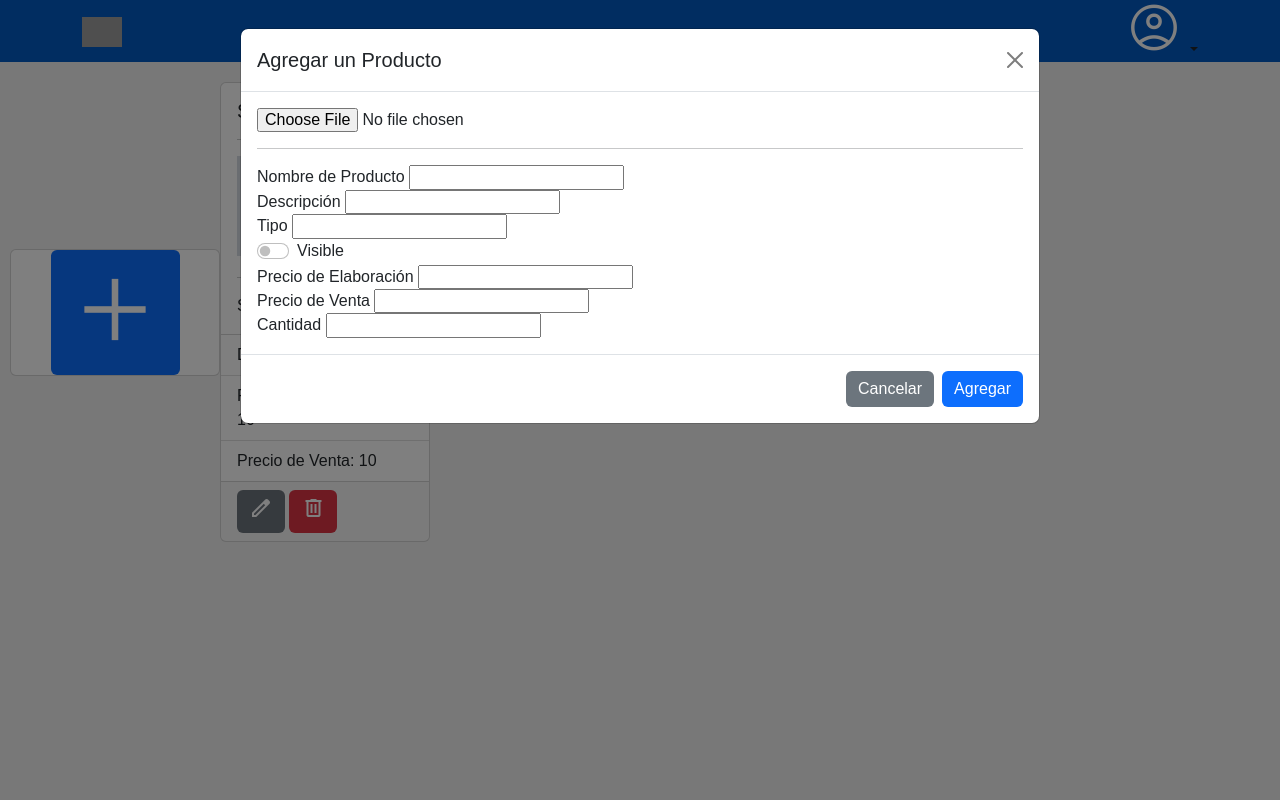
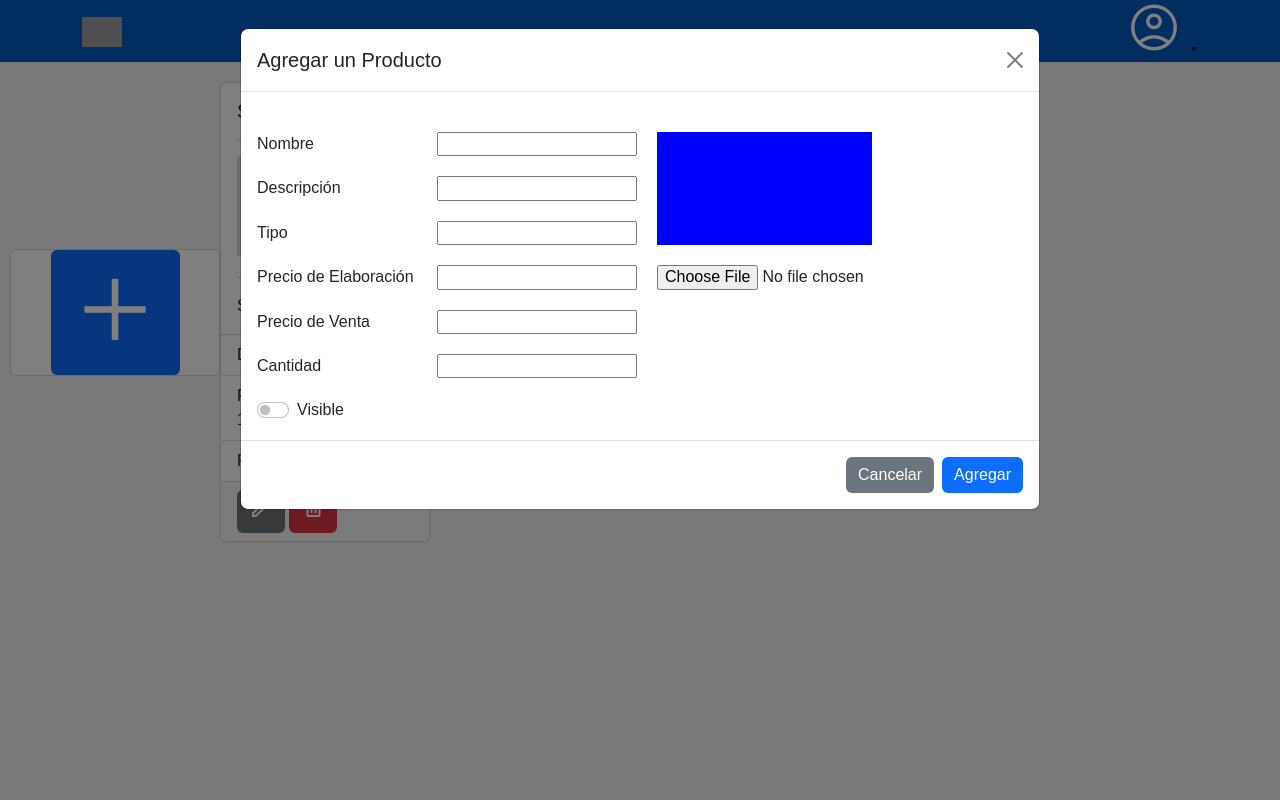
Before and after one commit to SantiagoMera2000/Sistema-de-Gestion-Proyecto, a PHP site: page /productos.php in a window 1280 px wide, after a click on "add". Run offline with PHP 8.4, Linux system fonts and the light colour scheme; the visitor is signed in with stand-in values (Sample User, id 1); tables that the repository leaves empty hold one stand-in row (values such as "Sample post"); grey boxes marked "Sample" are stand-in pictures; data that the repository does not hold is empty; grey boxes are pictures that could not be loaded.

Commit message:
Incorporacion de CSS grid en el formulario

```diff
--- a/css/productos.css
+++ b/css/productos.css
@@ -33,7 +33,78 @@
 .agregar {
     align-self: center;
 }
-.col {
-    /* margin-left: 1px; */
-    /* margin-right: 1px; */
+.formulario {
+    display: grid;
+    grid-template-columns: 160px 200px 215px;
+    grid-gap: 20px;
 }
+.imagen {
+    grid-column: 3/4;
+    grid-row: 4/5;
+}
+.vistaprevia {
+    grid-row: 1/4;
+    grid-column: 3/4;
+    background-color: blue;
+    width: 100;
+    height: auto;
+}
+@supports(object-fit: cover) {
+    .vistaprevia {
+        height: 100%;
+        object-fit: cover;
+        object-position: center center;
+    }
+}
+.lblnombre {
+    grid-column: 1/2;
+    grid-row: 1/2;
+}
+.inpnombre {
+    grid-column: 2/3;
+    grid-row: 1/2;
+}
+.lbldesc {
+    grid-column: 1/2;
+    grid-row: 2/3;
+}
+.inpdesc {
+    grid-column: 2/3;
+    grid-row: 2/3;
+}
+.lbltipo {
+    grid-column: 1/2;
+    grid-row: 3/4;
+}
+.inptipo {
+    grid-column: 2/3;
+    grid-row: 3/4;
+}
+.estado {
+    grid-column: 1/2;
+    grid-row: 7/8;
+}
+.lblelab {
+    grid-column: 1/2;
+    grid-row: 4/5;
+}
+.inpelab {
+    grid-column: 3/2;
+    grid-row: 4/5;
+}
+.lblventa {
+    grid-column: 1/2;
+    grid-row: 5/6;
+}
+.inpventa {
+    grid-column: 2/3;
+    grid-row: 5/6;
+}
+.lblcant {
+    grid-column: 1/2;
+    grid-row: 6/7;
+}
+.inpcant {
+    grid-column: 2/3;
+    grid-row: 6/7;
+}
--- a/js/funciones.js
+++ b/js/funciones.js
@@ -3,7 +3,7 @@ function filepreview(input) {
     if(input.files && input.files[0]){
         var reader = new FileReader();
         reader.onload = function(e){
-            $('#imagepreview').html("<img src='"+e.target.result+"' style='max-width: 200px;'/>");
+            $('#imagepreview').html("<img src='"+e.target.result+"' style='object-fit: cover;'/>");
         }
 
         reader.readAsDataURL(input.files[0]);
--- a/productos.php
+++ b/productos.php
@@ -22,42 +22,36 @@ if(!isset($usuario)){
       </div>
       <!-- Cuerpo de la Ventana -->
       <div class="modal-body">
+        <br>
         <!-- Formulario para cargar los datos en la BD -->
-        <form enctype="multipart/form-data" action="cargar.php" method="POST">
+        <form class="formulario" enctype="multipart/form-data" action="cargar.php" method="POST">
           <!-- Imagen del Producto -->
-          <input name="imagen" type="file" id="imagen"/>
-          <div id="imagepreview">
+          <input class="imagen" name="imagen" type="file" id="imagen"/>
+          <div class="vistaprevia" id="imagepreview">
           </div>
-          <hr>
           <!-- Nombre del Producto -->
-          <label for="nombre">Nombre de Producto </label>
-          <input type="text" id="nombre" name="nombre">
-          <br>
+          <label class="lblnombre" for="nombre">Nombre </label>
+          <input class="inpnombre" type="text" id="nombre" name="nombre">
           <!-- Descripción del producto -->
-          <label for="descr">Descripción </label>
-          <input type="text" id="descr" name="descr">
-          <br>
+          <label class="lbldesc" for="descr">Descripción </label>
+          <input class="impdesc" type="text" id="descr" name="descr">
           <!-- Tipo del Producto (Comida,Bebida,etc) -->
-          <label for="tipo">Tipo </label>
-          <input type="text" id="tipo" name="tipo">
-          <br>
+          <label class="lbltipo" for="tipo">Tipo </label>
+          <input class="inptipo" type="text" id="tipo" name="tipo">
           <!-- Estado del Producto (Visible) -->
-          <div class="form-check form-switch">
+          <div class="form-check form-switch estado">
             <label class="form-check-label" for="estado">Visible</label>
             <input class="form-check-input" type="checkbox" role="switch" id="estado">
           </div>
           <!-- Precio de Elaboracion -->
-          <label for="precio_elab">Precio de Elaboración </label>
-          <input type="number" id="precio_elab" name="precio_elab">
-          <br>
+          <label class="lblelab" for="precio_elab">Precio de Elaboración </label>
+          <input class="inpelab" type="number" id="precio_elab" name="precio_elab">
           <!-- Precio de Venta -->
-          <label for="precio_venta">Precio de Venta </label>
-          <input type="number" id="precio_venta" name="precio_venta">
-          <br>
+          <label class="lblventa" for="precio_venta">Precio de Venta </label>
+          <input class="inpventa" type="number" id="precio_venta" name="precio_venta">
           <!-- Cantidad de Productos -->
-          <label for="cantidad">Cantidad </label>
-          <input type="text" id="cantidad" name="cantidad">
-          <br>
+          <label class="lblcant" for="cantidad">Cantidad </label>
+          <input class="inpcant" type="text" id="cantidad" name="cantidad">
           </div>
           <!-- Pie de la ventana emergente -->
           <div class="modal-footer">
```
